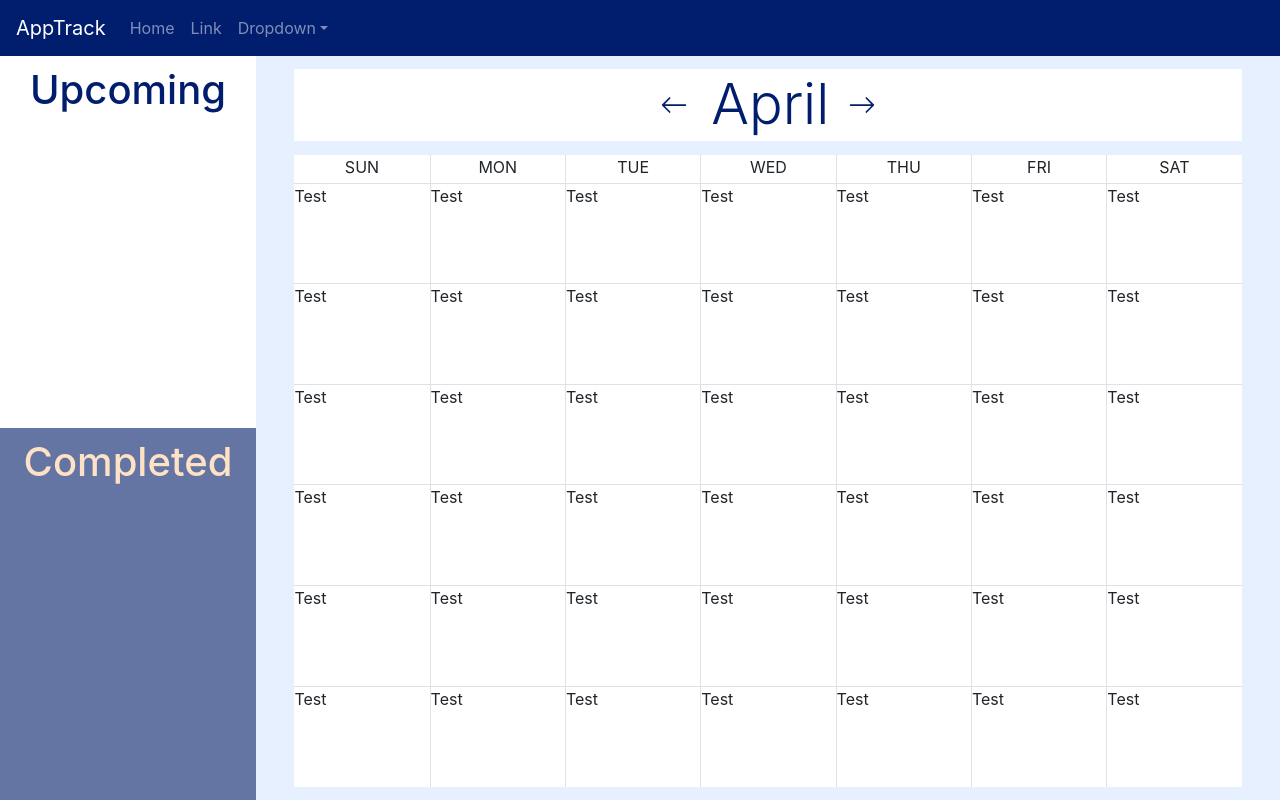
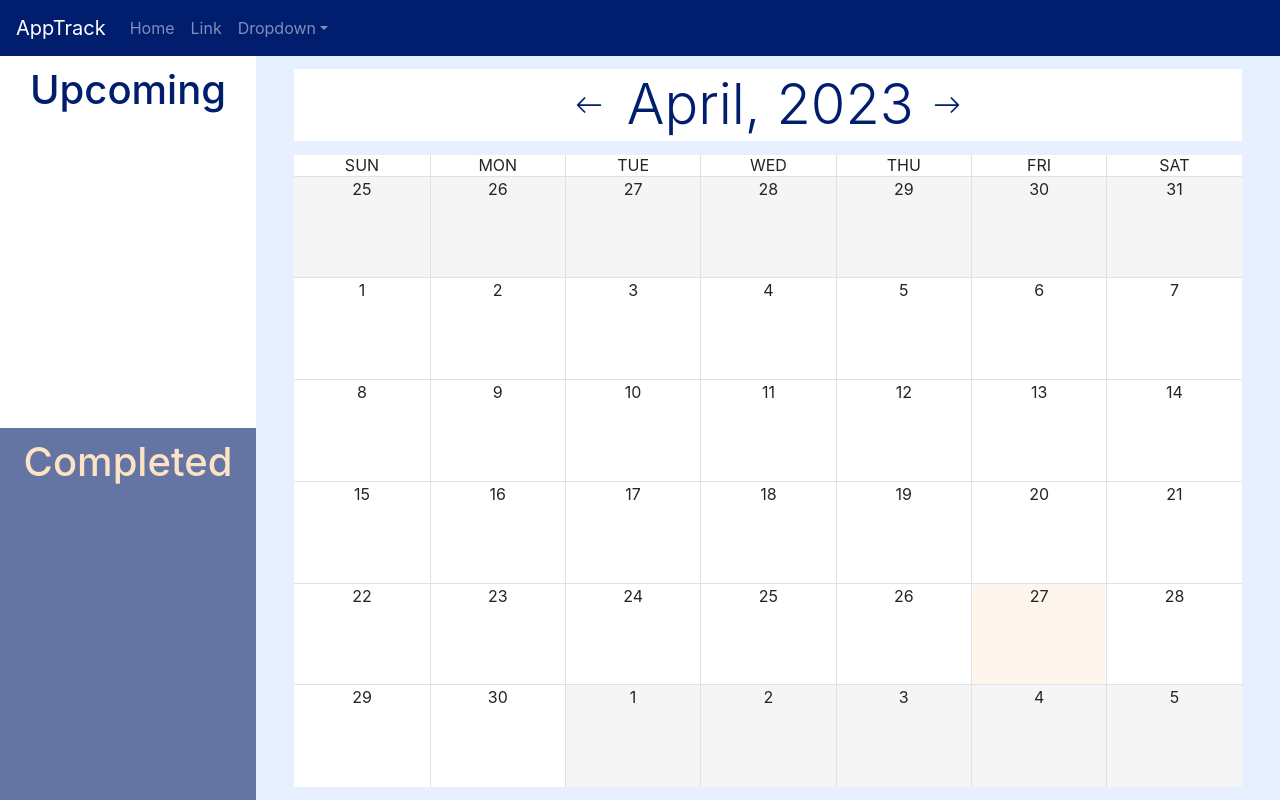
Before and after one commit to akhorana14/AppTrack, a React (Create React App) app in the folder frontend/: page /calendar in a window 1280 px wide. Built offline with nearby package versions, Linux system fonts and the light colour scheme; the HTML template or start-up script is replaced by a standard one.

Commit message:
Current month calendar

```diff
--- a/frontend/src/pages/Calendar/Calendar.css
+++ b/frontend/src/pages/Calendar/Calendar.css
@@ -45,15 +45,10 @@
 .right-top {
     height: 10%;
     background-color: white;
-    text-align: center;
     align-items: center;
     display: flex;
     color: #001D6E;
     justify-content: center;
-}
-
-.month-name {
-    font-size: 3em;
 }
 
 .right-space {
@@ -62,14 +57,12 @@
 
 .right-day-names {
     display: flex;
-    flex-flow: row;
-    height: 4%;
+    height: 3%;
     background-color: white;
 }
 
 .right-bottom {
-    height: 84%;
-    background-color: yellow;
+    height: 85%;
 }
 
 .calendar-row {
@@ -82,12 +75,16 @@
     text-align: center;
     margin-top: 0px;
     padding-top: 0px;
+    display: flex;
+    align-items: center;
+    justify-content: center;
 }
 
 .calendar-box {
     background-color: white;
     width: calc(100% / 6);
     height: 100%;
+    text-align: center;
 }
 
 .border-left {
@@ -103,11 +100,11 @@
 }
 
 .current-day {
-
+    background-color: #FEF6ED;
 }
 
 .not-current-month {
-    background-color: lightgray;
+    background-color: whitesmoke;
 }
 
 .arrow-margin {
--- a/frontend/src/pages/Calendar/Calendar.jsx
+++ b/frontend/src/pages/Calendar/Calendar.jsx
@@ -1,20 +1,50 @@
-import React from "react";
+import React, { useEffect, useState } from "react";
 
 import "./Calendar.css"
 import Navbar from "../../components/Navbar/Navbar";
-
-const months = ["January","February","March","April","May","June","July","August","September","October","November","December"];
-const days = ["Sunday", "Monday", "Tuesday", "Wednesday", "Thursday", "Friday", "Saturday"];
-const date = new Date();
-const month = date.getMonth();
-const monthName = months[month];
-const day = date.getDay();
-const year = date.getFullYear();
+import CalendarUtil from "./CalendarUtil";
 
 function Calendar(props) {
-    function getCalendar() {
+    const [month, setMonth] = useState(new Date().getMonth());
+    const [year, setYear] = useState(new Date().getFullYear());
+    const [calendar, setCalendar] = useState(CalendarUtil.getCalendar(month, year));
+
+    function handleMonthChange(incremented) {
 
     }
+
+    function jsxWeekDays(week) {
+        var weekDays = [];
+        for (var day = 0; day < 7; day++) {
+            var className = "calendar-box";
+            if (week !== 5) className += " border-bottom";
+            if (day !== 0) className += " border-left";
+            if (calendar[week][day].isToday) className += " current-day"
+            if (!calendar[week][day].isThisMonth) className += " not-current-month"
+
+            weekDays.push(
+                <div className={className} key={day}>
+                    {calendar[week][day].date}
+                </div>
+            );
+        }
+        return weekDays;
+    }
+
+    function jsxCalendar() {
+        var calendarDOM = [];
+        for (var week = 0; week < 6; week++) {
+            var calendarDays = jsxWeekDays(week);
+            calendarDOM.push(
+                <div className="calendar-row" key={week}>
+                    {calendarDays}
+                </div>
+            )
+        }
+        return calendarDOM;
+    }
+
+    var calendarDOM = jsxCalendar();
 
     return (
         <div className="background">
@@ -22,20 +52,20 @@ function Calendar(props) {
             <div className="body">
                 <div className="left">
                     <div className="left-top">
-                        <span class="h1">Upcoming</span>
+                        <span className="h1">Upcoming</span>
                     </div>
                     <div className="left-bottom">
-                        <span class="h1">Completed</span>
+                        <span className="h1">Completed</span>
                     </div>
                 </div>
                 <div className="right">
                     <div className="right-top">
-                        <svg xmlns="http://www.w3.org/2000/svg" width="28" height="28" fill="currentColor" class="bi bi-arrow-left" viewBox="0 0 16 16">
-                            <path fill-rule="evenodd" d="M15 8a.5.5 0 0 0-.5-.5H2.707l3.147-3.146a.5.5 0 1 0-.708-.708l-4 4a.5.5 0 0 0 0 .708l4 4a.5.5 0 0 0 .708-.708L2.707 8.5H14.5A.5.5 0 0 0 15 8z"/>
+                        <svg xmlns="http://www.w3.org/2000/svg" width="28" height="28" fill="currentColor" className="bi bi-arrow-left" viewBox="0 0 16 16" cursor="pointer" onClick={() => handleMonthChange(false)}>
+                            <path fillRule="evenodd" d="M15 8a.5.5 0 0 0-.5-.5H2.707l3.147-3.146a.5.5 0 1 0-.708-.708l-4 4a.5.5 0 0 0 0 .708l4 4a.5.5 0 0 0 .708-.708L2.707 8.5H14.5A.5.5 0 0 0 15 8z"/>
                         </svg>&nbsp;
-                        <span class="display-4 arrow-margin">{monthName}</span>
-                        <svg xmlns="http://www.w3.org/2000/svg" width="28" height="28" fill="currentColor" class="bi bi-arrow-right" viewBox="0 0 16 16">
-                            <path fill-rule="evenodd" d="M1 8a.5.5 0 0 1 .5-.5h11.793l-3.147-3.146a.5.5 0 0 1 .708-.708l4 4a.5.5 0 0 1 0 .708l-4 4a.5.5 0 0 1-.708-.708L13.293 8.5H1.5A.5.5 0 0 1 1 8z"/>
+                        <span className="display-4 arrow-margin">{CalendarUtil.getMonthName(month)}, {year}</span>
+                        <svg xmlns="http://www.w3.org/2000/svg" width="28" height="28" fill="currentColor" className="bi bi-arrow-right" viewBox="0 0 16 16" cursor="pointer"  onClick={() => handleMonthChange(true)}>
+                            <path fillRule="evenodd" d="M1 8a.5.5 0 0 1 .5-.5h11.793l-3.147-3.146a.5.5 0 0 1 .708-.708l4 4a.5.5 0 0 1 0 .708l-4 4a.5.5 0 0 1-.708-.708L13.293 8.5H1.5A.5.5 0 0 1 1 8z"/>
                         </svg>
                     </div>
                     <div className="right-space">
@@ -50,60 +80,7 @@ function Calendar(props) {
                         <div className="calendar-box day-box border-left border-bottom">SAT</div>
                     </div>
                     <div className="right-bottom">
-                        <div className="calendar-row show-borders">
-                            <div className="calendar-box border-bottom">Test</div>
-                            <div className="calendar-box border-left border-bottom" >Test</div>
-                            <div className="calendar-box border-left border-bottom">Test</div>
-                            <div className="calendar-box border-left border-bottom">Test</div>
-                            <div className="calendar-box border-left border-bottom">Test</div>
-                            <div className="calendar-box border-left border-bottom">Test</div>
-                            <div className="calendar-box border-left border-bottom">Test</div>
-                        </div>
-                        <div className="calendar-row show-borders">
-                            <div className="calendar-box border-bottom">Test</div>
-                            <div className="calendar-box border-left border-bottom" >Test</div>
-                            <div className="calendar-box border-left border-bottom">Test</div>
-                            <div className="calendar-box border-left border-bottom">Test</div>
-                            <div className="calendar-box border-left border-bottom">Test</div>
-                            <div className="calendar-box border-left border-bottom">Test</div>
-                            <div className="calendar-box border-left border-bottom">Test</div>
-                        </div>
-                        <div className="calendar-row show-borders">
-                            <div className="calendar-box border-bottom">Test</div>
-                            <div className="calendar-box border-left border-bottom">Test</div>
-                            <div className="calendar-box border-left border-bottom">Test</div>
-                            <div className="calendar-box border-left border-bottom">Test</div>
-                            <div className="calendar-box border-left border-bottom">Test</div>
-                            <div className="calendar-box border-left border-bottom">Test</div>
-                            <div className="calendar-box border-left border-bottom">Test</div>
-                        </div>
-                        <div className="calendar-row show-borders">
-                            <div className="calendar-box border-bottom">Test</div>
-                            <div className="calendar-box border-left border-bottom" >Test</div>
-                            <div className="calendar-box border-left border-bottom">Test</div>
-                            <div className="calendar-box border-left border-bottom">Test</div>
-                            <div className="calendar-box border-left border-bottom">Test</div>
-                            <div className="calendar-box border-left border-bottom">Test</div>
-                            <div className="calendar-box border-left border-bottom">Test</div>
-                        </div>
-                        <div className="calendar-row show-borders">
-                            <div className="calendar-box border-bottom">Test</div>
-                            <div className="calendar-box border-left border-bottom" >Test</div>
-                            <div className="calendar-box border-left border-bottom">Test</div>
-                            <div className="calendar-box border-left border-bottom">Test</div>
-                            <div className="calendar-box border-left border-bottom">Test</div>
-                            <div className="calendar-box border-left border-bottom">Test</div>
-                            <div className="calendar-box border-left border-bottom">Test</div>
-                        </div>
-                        <div className="calendar-row">
-                            <div className="calendar-box">Test</div>
-                            <div className="calendar-box border-left" >Test</div>
-                            <div className="calendar-box border-left">Test</div>
-                            <div className="calendar-box border-left">Test</div>
-                            <div className="calendar-box border-left">Test</div>
-                            <div className="calendar-box border-left">Test</div>
-                            <div className="calendar-box border-left">Test</div>
-                        </div>
+                        {calendarDOM}
                     </div>
                 </div>
             </div>
--- a/frontend/src/pages/Calendar/CalendarUtil.js
+++ b/frontend/src/pages/Calendar/CalendarUtil.js
@@ -1,15 +1,40 @@
 class CalendarUtil {
-    constructor(month, year) {
-        this.calendar = [];
+    static months = ["January","February","March","April","May","June","July","August","September","October","November","December"];
+    static days = ["Sunday", "Monday", "Tuesday", "Wednesday", "Thursday", "Friday", "Saturday"];
+
+    static getMonthName(month) {
+        return CalendarUtil.months[month];
+    }
+
+    static getDayName(day) {
+        return CalendarUtil.days[day];
+    }
+
+    static getCalendar(month, year) {
+        var calendar = [];
         for (var i = 0; i < 6; i++) {
-            this.calendar[i] = [];
+            calendar[i] = [];
         }
 
-        // each calendar day should store day, date, month, year
-    }
+        var date = new Date(year, month);
+        date.setDate(-date.getDay());
+        for (var week = 0; week < 6; week++) {
+            for (var day = 0; day < 7; day++) {
+                calendar[week][day] = {
+                    day: date.getDay(),
+                    dayName: CalendarUtil.getDayName(date.getDay()),
+                    date: date.getDate(),
+                    isToday: date.getDate() === new Date().getDate() && date.getMonth() === new Date().getMonth(),
+                    month: date.getMonth(),
+                    monthName: CalendarUtil.getMonthName(date.getMonth()),
+                    isThisMonth: date.getMonth() === new Date().getMonth(),
+                    year: date.getFullYear()
+                };
+                date.setDate(date.getDate() + 1);
+            }
+        }
 
-    get calendar() {
-        return this.calendar;
+        return calendar;
     }
 }
 
```
